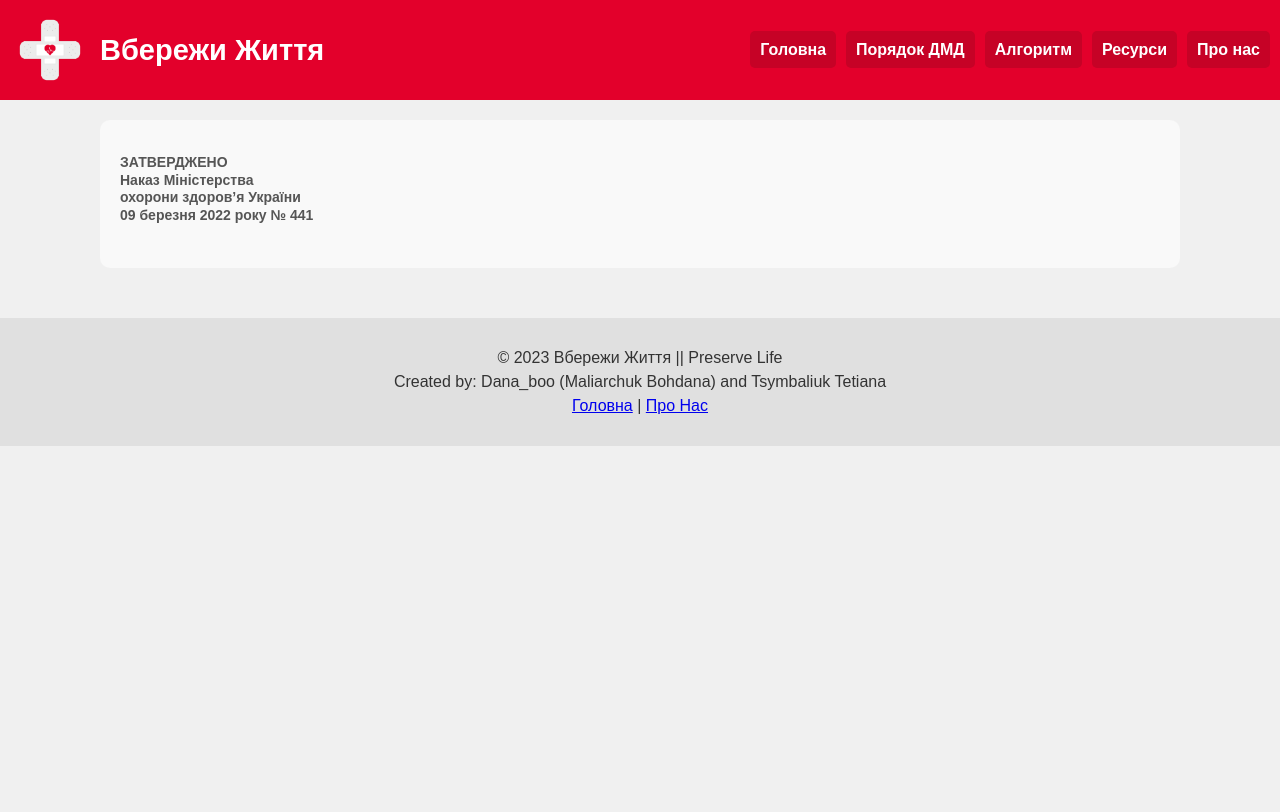
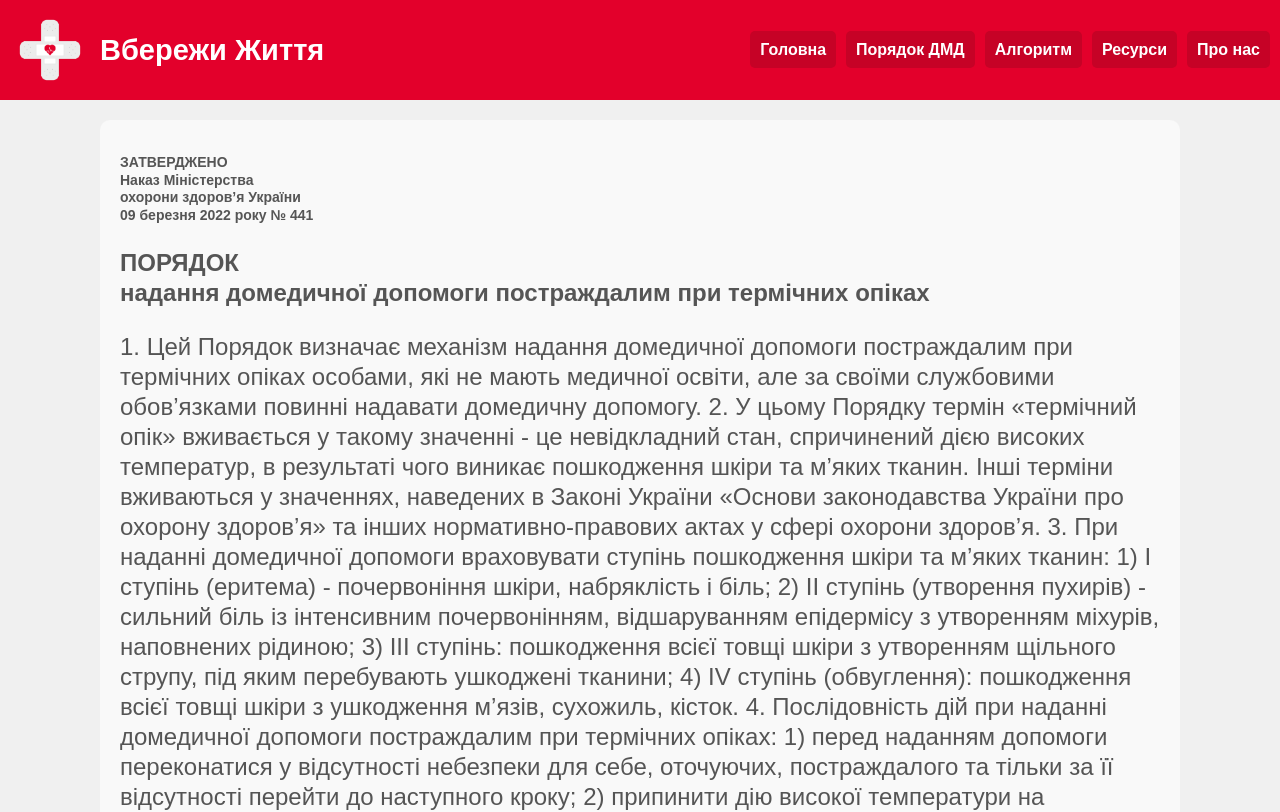
Before and after one commit to DanaBoo/First_aid_backup-forked-, a React (Create React App) app: page /lecture in a window 1280 px wide. Shown: the top 812 px of the page. Built offline with nearby package versions, Linux system fonts and the light colour scheme.

Commit message:
feat: Add ПОРЯДОК надання домедичної допомоги постраждалим при термічних опіках
Add a new section that defines the procedure for providing medical assistance to victims of thermal burns who do not have medical education

```diff
--- a/src/LecturePage.js
+++ b/src/LecturePage.js
@@ -49,7 +49,59 @@ function LecturePage() {
           </b>
         </p>
         <p>
-          <b> </b>
+          <b>
+            ПОРЯДОК <br />
+            надання домедичної допомоги постраждалим при термічних опіках
+          </b>{" "}
+        </p>{" "}
+        <p>
+          1. Цей Порядок визначає механізм надання домедичної допомоги
+          постраждалим при термічних опіках особами, які не мають медичної
+          освіти, але за своїми службовими обов’язками повинні надавати
+          домедичну допомогу. 2. У цьому Порядку термін «термічний опік»
+          вживається у такому значенні - це невідкладний стан, спричинений дією
+          високих температур, в результаті чого виникає пошкодження шкіри та
+          м’яких тканин. Інші терміни вживаються у значеннях, наведених в Законі
+          України «Основи законодавства України про охорону здоров’я» та інших
+          нормативно-правових актах у сфері охорони здоров’я. 3. При наданні
+          домедичної допомоги враховувати ступінь пошкодження шкіри та м’яких
+          тканин: 1) I ступінь (еритема) - почервоніння шкіри, набряклість і
+          біль; 2) II ступінь (утворення пухирів) - сильний біль із інтенсивним
+          почервонінням, відшаруванням епідермісу з утворенням міхурів,
+          наповнених рідиною; 3) III ступінь: пошкодження всієї товщі шкіри з
+          утворенням щільного струпу, під яким перебувають ушкоджені тканини; 4)
+          IV ступінь (обвуглення): пошкодження всієї товщі шкіри з ушкодження
+          м’язів, сухожиль, кісток. 4. Послідовність дій при наданні домедичної
+          допомоги постраждалим при термічних опіках: 1) перед наданням допомоги
+          переконатися у відсутності небезпеки для себе, оточуючих,
+          постраждалого та тільки за її відсутності перейти до наступного кроку;
+          2) припинити дію високої температури на постраждалого, при
+          необхідності зняти тліючий одяг; 3) зняти прикраси, які є на ділянці
+          опіку; 4) заспокоїти постраждалого та пояснити свої подальші дії; 5)
+          здійснити виклик екстреної медичної допомоги та дотримуватись вказівок
+          диспетчера прийому виклику; 6) охолодити місце опіку шляхом промивання
+          протягом щонайменше 20 хвилин водою кімнатної температури, якщо площа
+          опіку не перевищує 20 % у дорослих або 10 % у дітей; 7) після
+          охолодження накласти на місце опіку чисту, стерильну суху марлеву
+          пов’язку. Пов’язка не повинна здійснювати тиск на м’які тканини; 8) за
+          наявності міхурів не слід їх пошкоджувати. При випадковому пошкодженні
+          міхурів накласти пов’язки, як описано вище; 9) при опіках більше ніж
+          20 % площі тіла у дорослих або 10 % у дітей потрібно накрити
+          постраждалого термопокривалом/покривалом; 10) забезпечити постійний
+          нагляд за постраждалим до приїзду бригади екстреної (швидкої) медичної
+          допомоги; 11) при погіршенні стану постраждалого до приїзду бригади
+          екстреної (швидкої) медичної допомоги повторно зателефонувати
+          диспетчеру екстреної медичної допомоги; 12) за можливості зібрати у
+          постраждалого чи оточуючих максимально можливу інформацію стосовно
+          обставин отримання травми. Всю отриману інформацію передати фахівцям
+          бригади екстреної (швидкої) медичної допомоги або диспетчеру служби
+          екстреної медичної допомоги. 5. Якщо до приїзду бригади екстреної
+          (швидкої) медичної допомоги постраждалий втратив свідомість, слід
+          перейти до Порядку надання домедичної допомоги дорослим при раптовій
+          зупинці кровообігу або Порядку надання домедичної допомоги дітям при
+          раптовій зупинці кровообігу, затверджених наказом Міністерства охорони
+          здоров’я України від 09 березня 2022 року № 441. Генеральний директор
+          Директорату медичних послуг О. Машкевич
         </p>
       </motion.div>
 
```
